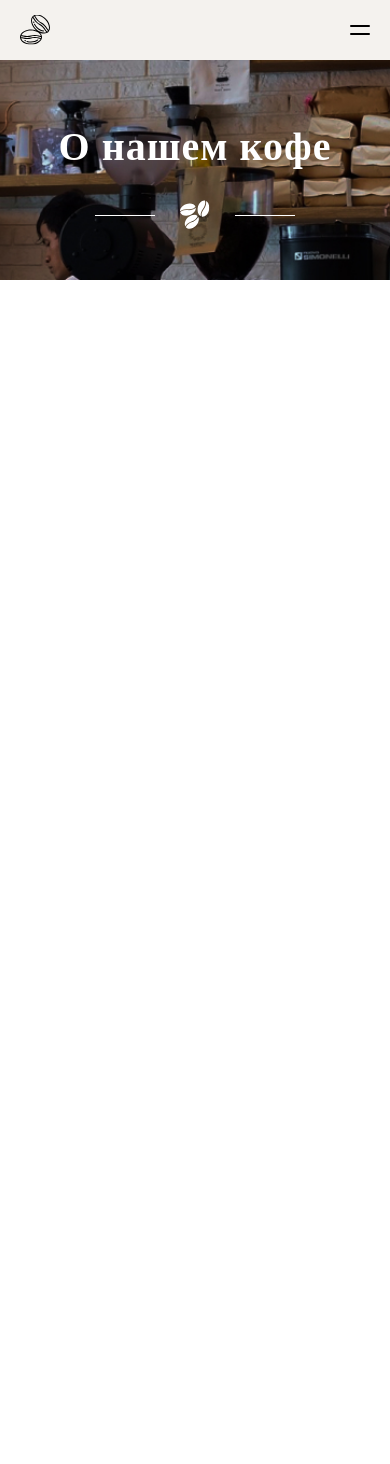
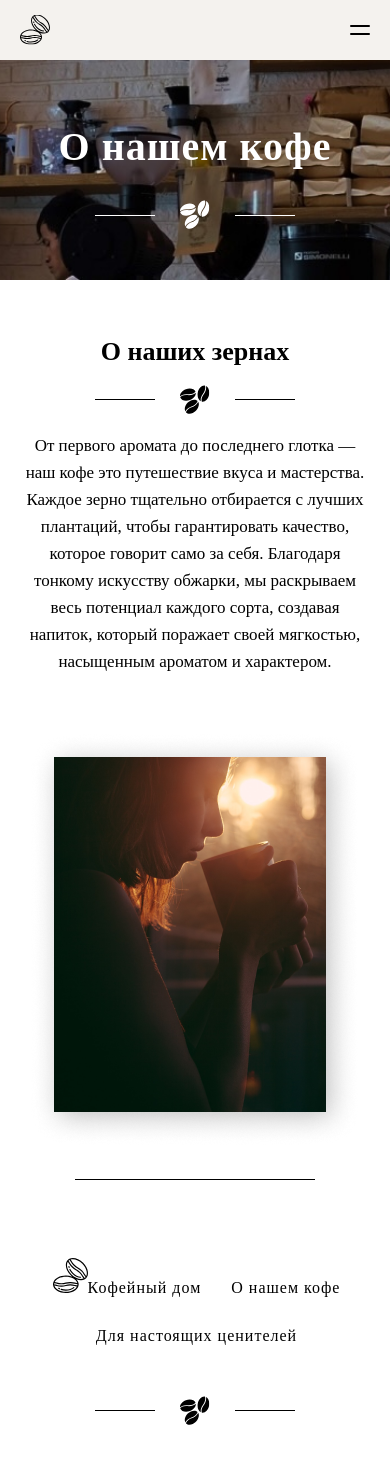
Before and after one commit to MustafaProger/coffee-house, a React (Create React App) app: page /our-coffee in a window 390 px wide. Shown: the top 1464 px of the page. Before the commit the page ends 844 px from the top, so only its background shows below. Built offline with nearby package versions, Linux system fonts and the light colour scheme; a web font is replaced by a local one.

Commit message:
"О нашем кофе". Готова вторая страница "О наших зернах""

```diff
--- a/src/App.js
+++ b/src/App.js
@@ -1,15 +1,17 @@
-import React from 'react';
-import { BrowserRouter as Router, Route, Routes } from 'react-router-dom';
-import CoffeeHouse from './pages/coffee-house/coffee-house';
-import OurCoffee from './pages/our-coffee/our-coffee';
+import React from "react";
+import { BrowserRouter as Router, Route, Routes } from "react-router-dom";
+import CoffeeHouse from "./pages/coffee-house/coffee-house";
+import OurCoffee from "./pages/our-coffee/our-coffee";
+import ScrollToTop from "./ScrollToTop";
 
 const App = () => {
   return (
-    <Router basename={process.env.PUBLIC_URL}> {/* это нужно для корректного пути на GitHub Pages */}
+    <Router basename={process.env.PUBLIC_URL}>
+      <ScrollToTop />
       <Routes>
         <Route exact path="/coffee-house" element={<CoffeeHouse />} />
         <Route exact path="/our-coffee" element={<OurCoffee />} />
-        <Route exact path="/" element={<CoffeeHouse />} />  {/* по умолчанию открывается CoffeeHouse */}
+        <Route exact path="/" element={<CoffeeHouse />} />
       </Routes>
     </Router>
   );
--- /dev/null
+++ b/src/ScrollToTop.js
@@ -0,0 +1,14 @@
+import { useEffect } from "react";
+import { useLocation } from "react-router-dom";
+
+const ScrollToTop = () => {
+  const { pathname } = useLocation();
+
+  useEffect(() => {
+    window.scrollTo(0, 0);
+  }, [pathname]);
+
+  return null;
+};
+
+export default ScrollToTop;
--- a/src/pages/coffee-house/hero/hero.css
+++ b/src/pages/coffee-house/hero/hero.css
@@ -8,7 +8,7 @@
 	background-repeat: no-repeat;
 }
 
-.content {
+.main .content {
 	display: flex;
 	min-height: 600px;
 	height: 100%;
@@ -21,7 +21,7 @@
 	margin: 0 auto;
 }
 
-.btn {
+.main .btn {
 	padding: 15px 60px;
 	background: none;
 	border: 2px solid white;
@@ -30,7 +30,7 @@
 	transition: all 0.3s;
 }
 
-.btn:hover {
+.main .btn:hover {
 	color: #000;
 	background-color: #fff;
 }
--- /dev/null
+++ b/src/pages/our-coffee/about-beans/about-beans.css
@@ -0,0 +1,53 @@
+.about-beans .container {
+    padding: 0 20px 30px 20px;
+}
+
+.about-beans .content {
+    width: 100%;
+    /* max-width: 800px; */
+    margin: 0 auto;
+    padding: 40px 0 20px 0;
+    display: flex;
+    flex-direction: row;
+    justify-content: center;
+    align-items: center;
+    flex-wrap: wrap;
+    gap: 40px;
+}
+
+.about-beans .content__img img{
+    width: 100%;
+    height: 100%;
+    object-fit: contain;
+}
+
+.about-beans .content__desrc {
+    color: black;
+    max-width: 350px;
+}
+
+.about-beans .logo-line {
+    padding: 0px 0;
+}
+
+.about-beans hr {
+    width: 240px;
+    height: 1px;
+    background-color: black;
+    border: none;
+}
+
+@media (max-width: 768px) {
+    .about-beans .content {
+        flex-direction: column;
+    }
+
+    .about-beans .content > div:nth-of-type(1) {
+        order: 1;
+    }
+
+    .about-beans .content__desrc {
+        color: black;
+        max-width: 450px;
+    }
+}
--- /dev/null
+++ b/src/pages/our-coffee/about-beans/about-beans.js
@@ -0,0 +1,39 @@
+import { Component } from "react";
+import Logo from "../../../components/logo-line/logo-line";
+import img from './about-beans.png'
+import './about-beans.css'
+
+class AboutBeans extends Component {
+	render() {
+		return (
+			<section className='about-beans'>
+				<div className='container'>
+					<div className='content'>
+						<div class='content__img'>
+							<img
+								src={img}
+								alt="girl's drinking coffee"
+							/>
+						</div>
+						<div class='content__desrc'>
+							<h1 className='title'>О наших зернах</h1>
+							<Logo theme='black' />
+							<p className='subtitle'>
+								От первого аромата до последнего глотка — наш кофе это
+								путешествие вкуса и мастерства. Каждое зерно тщательно
+								отбирается с лучших плантаций, чтобы гарантировать качество,
+								которое говорит само за себя. Благодаря тонкому искусству
+								обжарки, мы раскрываем весь потенциал каждого сорта, создавая
+								напиток, который поражает своей мягкостью, насыщенным ароматом и
+								характером.
+							</p>
+						</div>
+					</div>
+                    <hr/>
+				</div>
+			</section>
+		);
+	}
+}
+
+export default AboutBeans;
--- a/src/pages/our-coffee/our-coffee.js
+++ b/src/pages/our-coffee/our-coffee.js
@@ -1,14 +1,18 @@
 import { Component } from "react";
 import Hero from "./hero/hero";
+import AboutBeans from "./about-beans/about-beans";
+import Footer from "../../components/footer/footer";
 
 class OurCoffee extends Component {
-    render() {
-        return (
-            <>
-                <Hero/>
-            </>
-        )
-    }
+	render() {
+		return (
+			<>
+				<Hero />
+				<AboutBeans />
+				<Footer />
+			</>
+		);
+	}
 }
 
 export default OurCoffee;
```
Also changed, not shown: src/pages/our-coffee/about-beans/about-beans.png (added), src/pages/our-coffee/hero/hero.jpg.
